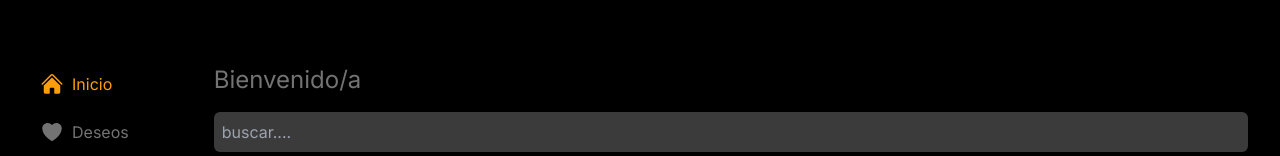
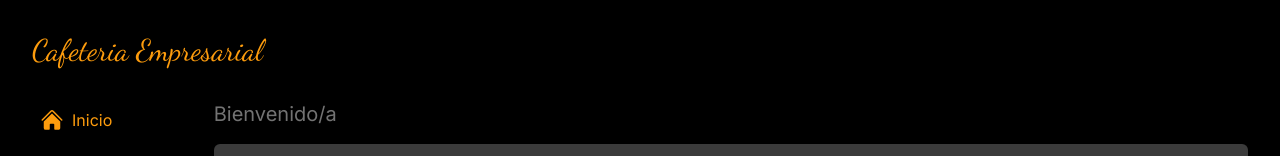
Before and after one commit to devSalas/coffe-app, a Next.js app: page /home in a window 1280 px wide. Shown: the top 156 px of the page. Built offline with nearby package versions, Linux system fonts and the light colour scheme; no server answers; what tailwindcss-animated would draw is missing.

Commit message:
feat: agregando logo

```diff
--- a/src/app/(user)/home/page.tsx
+++ b/src/app/(user)/home/page.tsx
@@ -1,12 +1,13 @@
 import Search from "../../../components/Home/Search";
 import UserCategory from "@/components/UserCategory";
 import CardContainer from "@/components/Home/MenusList";
+import HeaderHome from "@/components/HeaderHome";
 
 async function Home() {
   return (
     <div>
       <div className="mb-4">
-        <h2 className="text-2xl">Bienvenido/a</h2>
+        <h2 className="text-xl">Bienvenido/a</h2>
       </div>
       <div className="mb-4">
         <Search />
--- a/src/app/(user)/layout.tsx
+++ b/src/app/(user)/layout.tsx
@@ -4,6 +4,7 @@ import FavoriteProvider from "@/global/Favorite";
 import { CounterProvider } from "@/global/CounterContext";
 import React from "react";
 import { MenuProvider } from "@/global/MenuContext";
+import HeaderHome from "@/components/HeaderHome";
 
 export default function layout({ children }: { children: React.ReactNode }) {
   return (
@@ -12,9 +13,10 @@ export default function layout({ children }: { children: React.ReactNode }) {
         <CounterProvider>
           <MenuProvider>
             <main className="md:px-8 px-4 bg-black min-h-screen text-neutral-500">
+              <HeaderHome />
               <section className="max-w-7xl mx-auto flex gap-8 relative">
                 <Navbar />
-                <div className="w-full md:py-16 pt-16 pb-24">{children}</div>
+                <div className="w-full pb-24">{children}</div>
               </section>
             </main>
           </MenuProvider>
--- a/src/components/HeaderHome.tsx
+++ b/src/components/HeaderHome.tsx
@@ -1,20 +1,32 @@
+"use client";
+
 import React from "react";
-import BellIcon from "./icons/BellIcon";
 import { dancingScript } from "@/app/fonts";
-import Sidebar from "./Sidebar";
+import ArrowLeft from "./icons/ArrowLeft";
+import { useRouter } from "next/navigation";
 
 export default function HeaderHome() {
+  const router = useRouter();
+
+  /* const handleClick = () => {
+    router.back();
+  }; */
+
   return (
-    <header className="flex justify-between py-4 bg-black">
-      <button className="text-neutral-500">
-        <Sidebar/>
-      </button>
-      <h2 className={dancingScript.className + " text-second text-2xl "}>
-        Spresso
-      </h2>
-      <button className="text-neutral-500">
-        <BellIcon />
-      </button>
+    <header className="py-4 md:py-8 bg-black w-full z-50">
+      {/* <button className="absolute md:hidden left-2 top-2" onClick={handleClick}>
+        <ArrowLeft />
+      </button> */}
+      <div className="">
+        <h2
+          className={
+            dancingScript.className +
+            " text-second text-3xl md:text-left text-center"
+          }
+        >
+          Cafeteria Empresarial
+        </h2>
+      </div>
     </header>
   );
 }
--- a/src/components/UserNavbar.tsx
+++ b/src/components/UserNavbar.tsx
@@ -59,7 +59,7 @@ function Navbar() {
           </Link>
         </nav>
       </section>
-      <section className="hidden sm:block h-screen left-0 w-44 py-16">
+      <section className="hidden sm:block h-screen left-0 w-44 pb-16">
         <div className="h-full flex flex-col">
           <nav className="flex-1 flex flex-col gap-2">
             <Link
```
